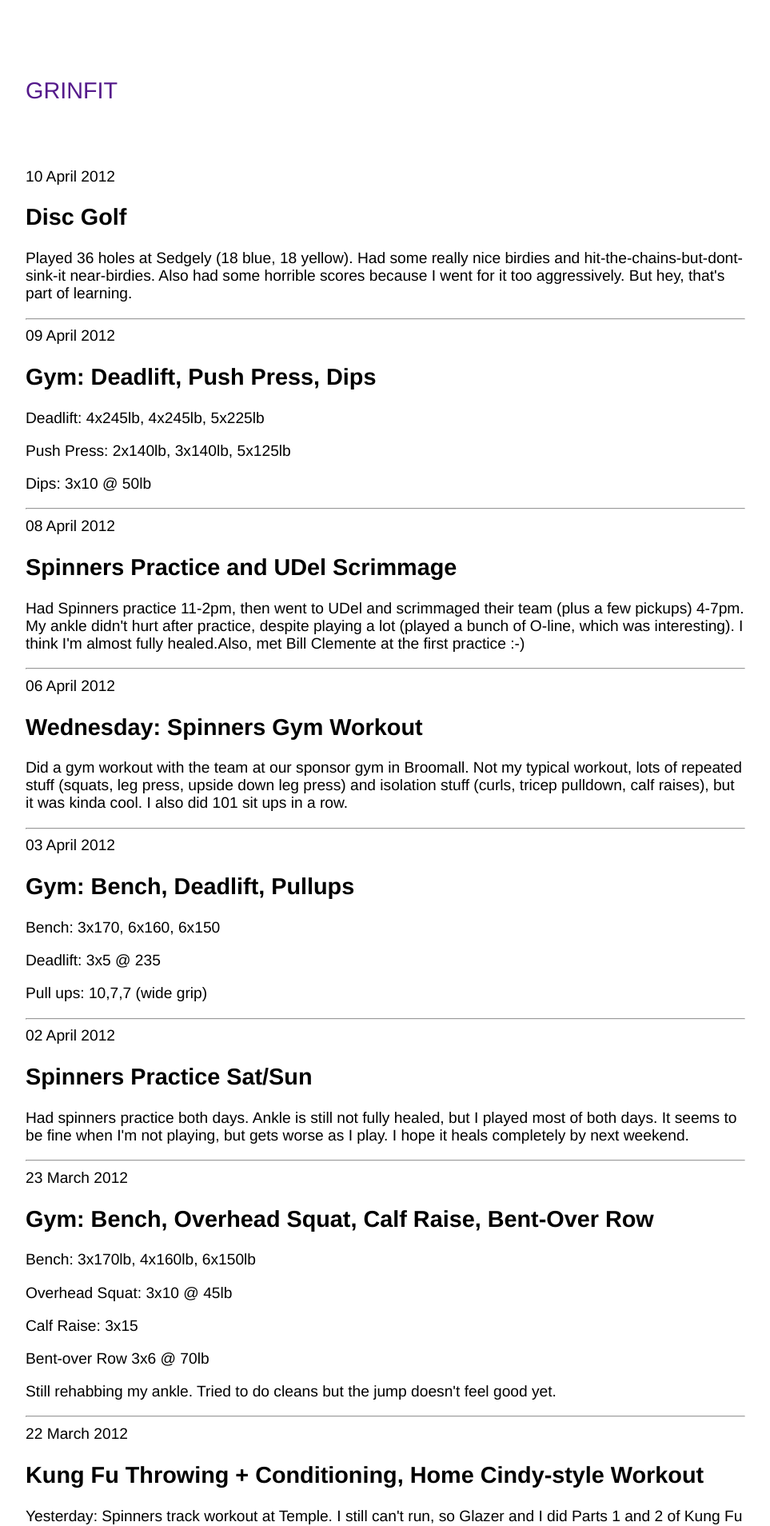
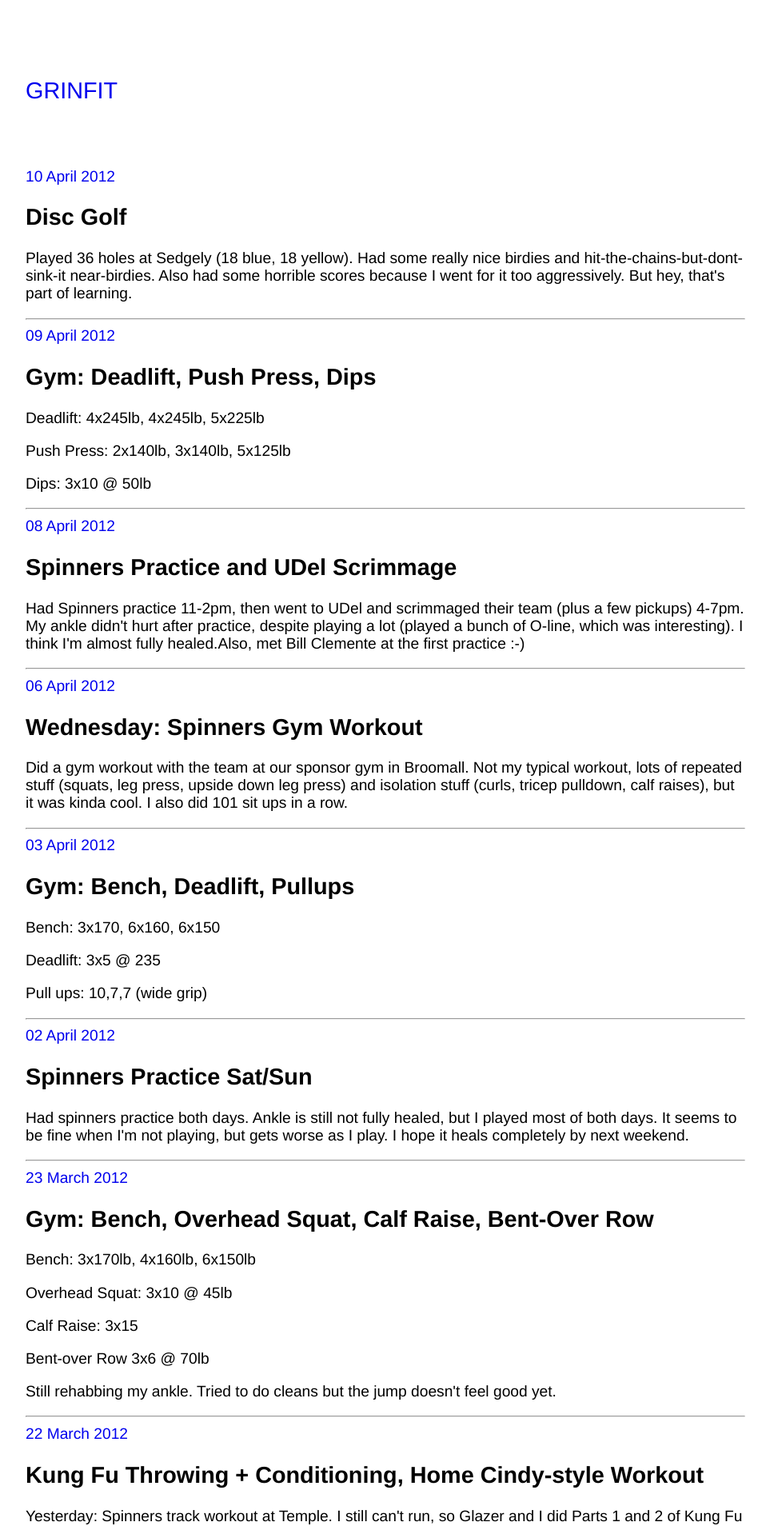
Before and after one commit to lyoshenka/lyoshenka.github.io, a Jekyll site: the page built from index.html, in a window 1280 px wide. Shown: the top 1908 px of the page at 80% size, without its empty margins (158-1121 px from the left). Built offline with Jekyll 4.4.1, drawn with Linux system fonts in a browser that asks for light colours.

Commit message:
Added individual posts

```diff
--- a/_config.yml
+++ b/_config.yml
@@ -1,7 +1,7 @@
 # For more see: https://github.com/mojombo/jekyll/wiki/Permalinks
 permalink: /:year-:month-:day/:title
 
-exclude: [".rvmrc", ".rbenv-version", "README.md", "Rakefile", "changelog.md"]
+exclude: [".rvmrc", ".rbenv-version", "README.md", "README", "changelog.md"]
 auto: true
 pygments: true
 
--- /dev/null
+++ b/_includes/bottom
@@ -0,0 +1,3 @@
+    </div>
+  </body>
+</html>
--- a/_includes/post
+++ b/_includes/post
@@ -1,6 +1,6 @@
 <article class="post">
-  {{ post.date | date_to_long_string }}
+  <a href="{{ postObject.url }}">{{ postObject.date | date_to_long_string }}</a>
   <div class="content">
-    {{ post.content }}
+    {{ postContent }}
   </div>
 </article>
--- /dev/null
+++ b/_includes/top
@@ -0,0 +1,20 @@
+<!DOCTYPE html>
+<html>
+  <head>
+    <meta charset="utf-8">
+    <meta name="viewport" content="width=device-width, initial-scale=1.0">
+
+    <title>{{ page.title }} - {{ site.title }}</title>
+    <meta name="author" content="{{ site.author.name }}" />
+
+    <link href="/atom.xml" rel="alternate" title="{{ site.title }}" type="application/atom+xml" />
+
+    <link href="/style.css" media="screen" rel="stylesheet" type="text/css">
+
+    <!--[if lt IE 9]><script src="http://html5shim.googlecode.com/svn/trunk/html5.js"></script><![endif]-->
+  </head>
+  <body>
+    <div id="container">
+      <header>
+        <h1><a href="/">{{ site.title }}</a></h1>
+      </header>
--- a/_layouts/default.html
+++ b/_layouts/default.html
@@ -1,24 +1,3 @@
-<!DOCTYPE html>
-<html>
-  <head>
-    <meta charset="utf-8">
-    <meta name="viewport" content="width=device-width, initial-scale=1.0">
-
-    <title>{{ page.title }} - {{ site.title }}</title>
-    <meta name="author" content="{{ site.author.name }}" />
-
-    <link href="/atom.xml" rel="alternate" title="{{ site.title }}" type="application/atom+xml" />
-
-    <link href="/style.css" media="screen" rel="stylesheet" type="text/css">
-
-    <!--[if lt IE 9]><script src="http://html5shim.googlecode.com/svn/trunk/html5.js"></script><![endif]-->
-  </head>
-  <body>
-    <div id="container">
-      <header>
-        <h1><a href="{{ BASE_URL}}">{{ site.title }}</a></h1>
-      </header>
-      {{ content }}
-    </div>
-  </body>
-</html>
+{% include top %}
+{{ content }}
+{% include bottom %}
--- a/_layouts/post.html
+++ b/_layouts/post.html
@@ -1 +1,7 @@
+---
+layout: default
+---
+
+{% assign postObject = page %}
+{% assign postContent = content %}
 {% include post %}
--- a/index.html
+++ b/index.html
@@ -5,6 +5,8 @@ title: Home
 
 <div id="posts">
   {% for post in site.posts %}
+    {% assign postObject = post %}
+    {% assign postContent = post.content %}
     {% include post %}
     {% if forloop.rindex0 > 0 %}
       <hr/>
```
